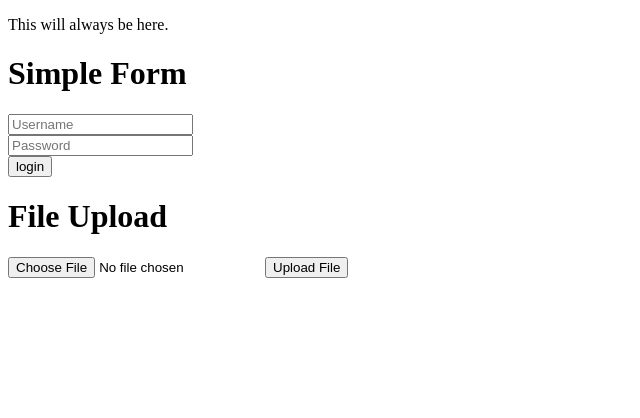
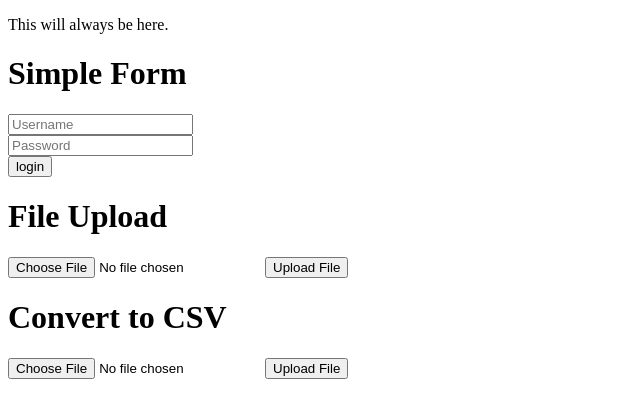
Before and after one commit to ruhan-2908/flask-sandbox, a Flask app: page / in a window 1280 px wide. Shown: the top 418 px of the page, without its empty margins (0-640 px from the left). Run offline with Flask 3, Linux system fonts and the light colour scheme.

Commit message:
Implement toCSV endpoint

```diff
--- a/main.py
+++ b/main.py
@@ -1,4 +1,4 @@
-from flask import Flask ,render_template, request
+from flask import Flask ,render_template, request, Response
 import pandas as pd
 app = Flask(__name__,template_folder='templates')
 
@@ -30,5 +30,19 @@ def file_upload():
         return df.to_html()
 
 
+@app.route("/convert_csv",methods=['POST'])
+def convert_csv():
+    file = request.files['file']
+    df = pd.read_excel(file)
+
+    response = Response(
+        df.to_csv(),
+        mimetype='text/csv',
+        headers={
+            'Content_Disposition': 'attachment; filename=result.csv'
+        }
+    )
+    return response
+
 if __name__ == '__main__':
     app.run(host='0.0.0.0',debug = True)
--- a/templates/index.html
+++ b/templates/index.html
@@ -16,4 +16,10 @@
       <input type="file" name="file" accept="application/vnd.openxmlformats-officedocument.spreadsheetml.sheet, application/vnd.ms-excel, text/plain" required>
       <input type="submit" value="Upload File">
  </form>
+
+ <h1> Convert to CSV </h1>
+ <form method="POST" action="{{ url_for('convert_csv')}}" enctype="multipart/form-data">
+      <input type="file" name="file" accept="application/vnd.openxmlformats-officedocument.spreadsheetml.sheet, application/vnd.ms-excel, text/plain" required>
+      <input type="submit" value="Upload File">
+ </form>
 {% endblock %}
```
